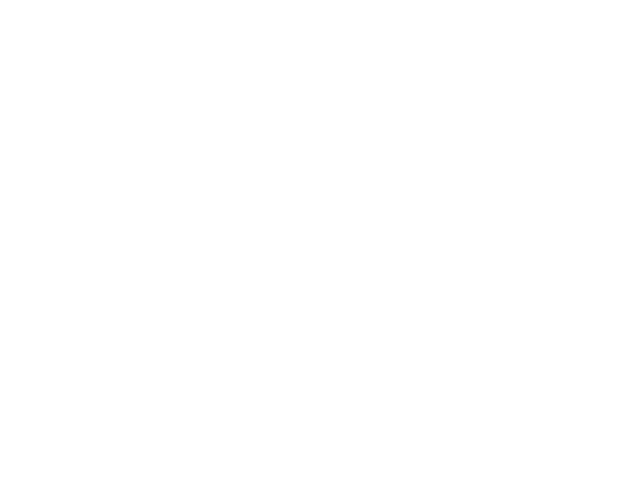
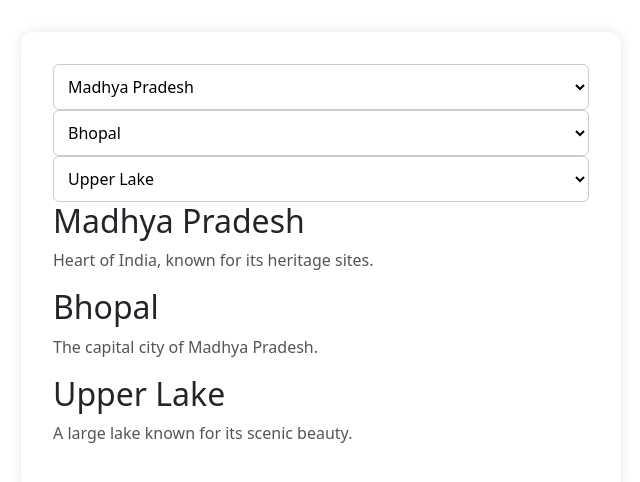
Before and after one commit to acciojob/dropdown-react-SaiKiran93814, a React app: page / in a window 1280 px wide. Shown: the top 482 px of the page, without its empty margins (319-959 px from the left). Built offline with nearby package versions, Linux system fonts and the light colour scheme.

Commit message:
completed Assignment

```diff
--- a/package.json
+++ b/package.json
@@ -12,8 +12,9 @@
   "author": "",
   "license": "ISC",
   "dependencies": {
+    "bootstrap": "^5.3.7",
+    "css-loader": "^4.3.0",
     "cypress": "^9.5.0",
-    "css-loader": "^4.3.0",
     "jest-junit": "^11.1.0",
     "react": "^16.13.1",
     "react-dom": "^16.13.1",
--- a/src/components/App.js
+++ b/src/components/App.js
@@ -1,152 +1,123 @@
-import React, { useState,useReducer } from "react";
-import "./../styles/App.css";
+import React, { useState } from "react";
+import "../styles/App.css";
+// Optional styling file
 
+const App = () => {
+  const data = [
+    {
+      name: "Madhya Pradesh",
+      description: "Heart of India, known for its heritage sites.",
+      cities: [
+        {
+          name: "Bhopal",
+          description: "The capital city of Madhya Pradesh.",
+          landmarks: [
+            {
+              name: "Upper Lake",
+              description: "A large lake known for its scenic beauty.",
+            },
+            {
+              name: "Van Vihar",
+              description: "A national park located in Bhopal.",
+            },
+          ],
+        },
+        {
+          name: "Indore",
+          description: "Commercial capital of the state.",
+          landmarks: [
+            {
+              name: "Rajwada Palace",
+              description: "Historic palace of the Holkars.",
+            },
+          ],
+        },
+      ],
+    },
+    {
+      name: "Maharashtra",
+      description: "Known for Mumbai and Bollywood.",
+      cities: [
+        {
+          name: "Mumbai",
+          description: "The financial capital of India.",
+          landmarks: [
+            {
+              name: "Gateway of India",
+              description: "Iconic arch-monument built during the 20th century.",
+            },
+          ],
+        },
+      ],
+    },
+  ];
 
-const states = [{
-	name : "Madhya Pradesh",
-	description:"Madhya Pradesh, a large state in central India, retains landmarks from eras throughout Indian history.",
-	city :[{
-		name : "Indore",
-		description:"Indore is a city in west-central India. It’s known for the 7-story Rajwada Palace and the Lal Baag Palace, which date back to Indore’s 19th-century Holkar dynasty.",
-		landmarks :[{
-			name : "Mhow",
-			description:"Dr. Ambedkar Nagar, commonly known as Mhow, is a cantonment in the Indore district in Madhya Pradesh state of India. It is located 23 kilometres south-west of Indore city, towards Mumbai on the old Mumbai-Agra Road.",
-		},{
-			name : "Dewas",
-			description:"Dewas is a city in the Malwa region of the Indian state of Madhya Pradesh. The municipality was formerly the seat of two princely states during the British Raj, Dewas Junior state and Dewas Senior state, ruled by the Puar clan of Maratha.",
-		}]
-	},{
-		name : "Bhopal",
-		description:"DBhopal is a city in the central Indian state of Madhya Pradesh. It's one of India’s greenest city. There are two main lakes, the Upper Lake and the Lower Lake.",
-		landmarks :[{
-			name : "MANIT",
-			description:"Maulana Azad National Institute of Technology Bhopal is a public technical university located in Bhopal, Madhya Pradesh, India. It is part of a group of publicly funded institutions in India known as National Institutes of Technology. ",
-		},{
-			name: "Berasia",
-			description:"Berasia is a landmark and a nagar palika in Bhopal district in the state of Madhya Pradesh, India. ",
-		}]
-	},{
-		name : "Gwalior",
-		description:"Gwalior is a city in the central Indian state of Madhya Pradesh. It's known for its palaces and temples, including the Sas Bahu Ka Mandir intricately carved Hindu temple. ",
-		landmarks :[{
-			name : "Ajaypur",
-			description:"Little less known city Ajaypur.",
-		}]
-	}]
-},{
-	name : "Jharkhand",
-	description:"Jharkhand is a state in eastern India. It's known for its waterfalls, the elegant Jain temples of Parasnath Hill and the elephants and tigers of Betla National Park.",
-	city :[{
-		name : "Dhanbad",
-		description:"Dhanbad is the second-most populated city in the Indian state of Jharkhand. It ranks as the 33rd largest city in India and is the 42nd largest million-plus urban agglomeration in India. It is the 96th fastest growing urban area of the world by the City Mayors Foundation.",
-		landmarks :[{
-			name : "IIT(ISM) Dhanbad",
-			description:"Indian Institute of Technology (Indian School of Mines) Dhanbad is a public technical and research university located in Dhanbad, India. It is an Institute of National Importance. IIT has 18 academic departments covering Engineering,",
-		},{
-			name : "Hirapur",
-			description:"Hirapur is a census landmark in Balaghat district in the Indian state of Madhya Pradesh.",
-		}]
-	},{
-		name : "Wasseypur",
-		description:"Wasseypur is a neighbourhood in the city of Dhanbad in Dhanbad Sadar subdivision of Dhanbad district in the state of Jharkhand in India. ",
-		landmarks :[{
-			name : "Pandey muhalla",
-			description:"Located behind the dhanbad junction is must visit place.",
-		},{
-			name : "MPI Hall",
-			description:"Space for everyone",
-		}]
-	},{
-		name : "Hazaribagh",
-		description:"Hazaribagh is a city and a municipal corporation in Hazaribagh district in the Indian state of Jharkhand. It is the divisional headquarters of North Chotanagpur division.",
-		landmarks :[{
-			name : "Shaheed Nirmal Mahto Park",
-			description:"Famous for its giant dinosaur structure",
-		},{
-			name : "Gandhi Maidan",
-			description:"Ideal for conduction major events",
-		}]
-	}]
-},{
-	name : "Assam",
-	description:"Assam is a state in northeastern India known for its wildlife, archeological sites and tea plantations. ",
-	city :[{
-		name : "Guwhati",
-		description:"Guwahati is a sprawling city beside the Brahmaputra River in the northeast Indian state of Assam. It’s known for holy sites like the hilltop Kamakhya Temple,",
-		landmarks :[{
-			name : "Ganesh Guri",
-			description:"Famous because of PVR city center.",
-		},{
-			name : "Kalyani Nagar",
-			description:"located near famous Lakshmi Nagar",
-		}]
-	},{
-		name : "dimapur",
-		description:"Dimapur is a city in Nagaland, India. It is the most populous city of Nagaland and also the most densely populated city in the state with an estimated population of about 250,000.",
-		landmarks :[{
-			name : "City Tower",
-			description:"Giant Tower standing by the road since history.",
-		},{
-			name : "Sunday Market",
-			description:"Famous for its weekend Sale on all items.",
-		}]
-	},{
-		name : "Tezpur",
-		description:"Tezpur is a landmark and urban agglomeration in Sonitpur district, Assam state, India. Tezpur is located on the banks of the river Brahmaputra, 175 kilometres northeast of Guwahati, and is the largest of the north bank landmarks with a population exceeding 100,000 as per Metropolitan Census 2011.",
-		landmarks :[{
-			name : "Bamuni Hills",
-			description:"Best location for photoshoots",
-		},{
-			name : "Bhujkhowa Bazar",
-			description:"Central Market for Tezpur",
-		}]
-	}]
-},{
-	name : "Bihar",
-	description:"Bihar is a state in East India, bordering Nepal. It is divided by the River Ganges, which floods its fertile plains. Important Buddhist pilgrimage sites include the Bodhi Tree in Bodhgaya's Mahabodhi Temple, under which the Buddha allegedly meditated.",
-	city :[{
-		name : "Patna",
-		description:"Patna is an ancient city that sprawls along the south bank of the Ganges River in Bihar, northeast India.",
-		landmarks :[{
-			name : "Sonpur",
-			description:"Sonpur is a city and sub-division in the Indian state of Bihar, situated on the banks of the River Gandak and Ganges River in the Saran District.",
-		},{
-			name : "Maner",
-			description:"Maner also spelled Maner or Maner Sharif, is a satellite landmark in Patna Metropolitan Region, in the Patna district in the Indian state of Bihar. Maner Sharif lies 24 km west of Patna the capital of Bihar on National Highway 30.",
-		}]
-	},{
-		name : "Gaya",
-		description:"Gaya is a holy city beside the Falgu River, in the northeast Indian state of Bihar. It’s known for 18th-century Vishnupad Mandir, a riverside temple with an octagonal shrine. Close by, ancient Mangla Gauri Temple is set on a hilltop. ",
-		landmarks :[{
-			name : "Bakraur",
-			description:"Bakraur, sometimes called Bakrour, is a village located slightly east of Bodh Gaya in the state of Bihar, India. It lies directly across the Phalgu River from the landmark of Bodh Gaya, where Gautama Buddha is said to have attained enlightenment.",
-		},{
-			name : "Barachatti",
-			description:"Barachatti is a block in the Gaya district of Bihar, India. Barachatti contains 141 villages and 13 gram panchayat. Sarwan bazar is the biggest and Nimi is the smallest village of Barachatti. The total population in Barachatti sub-district is 142,534 according to the census during 2011 by Indian Government.",
-		}]
-	},{
-		name : "Darbhanga",
-		description:"Darbhanga is a city and Municipal Corporation in the Indian state of Bihar. It is the 6th largest city of Bihar, only after Patna, Gaya, Bhagalpur, Muzaffarpur and Purnea. It is the headquarters of Darbhanga district and Darbhanga division and was the seat of the Raj Darbhanga and capital of the Mithila region.",
-		landmarks :[{
-			name : "Singhwara",
-			description:"Famous for its Groundnut Market",
-		},{
-			name : "Jale",
-			description:"Famous for its roasted seads market.",
-		}]
-	}]
-}];
+  // State hooks
+  const [stateIndex, setStateIndex] = useState(0);
+  const [cityIndex, setCityIndex] = useState(0);
+  const [landmarkIndex, setLandmarkIndex] = useState(0);
 
+  const handleStateChange = (e) => {
+    const newStateIndex = Number(e.target.value);
+    setStateIndex(newStateIndex);
+    setCityIndex(0);
+    setLandmarkIndex(0);
+  };
 
-function App()
-{
-	// Do not alter/remove main div
-	return (
-	<div id="main">
+  const handleCityChange = (e) => {
+    const newCityIndex = Number(e.target.value);
+    setCityIndex(newCityIndex);
+    setLandmarkIndex(0);
+  };
 
-	</div>
-	);
-}
+  const handleLandmarkChange = (e) => {
+    setLandmarkIndex(Number(e.target.value));
+  };
 
+  const currentState = data[stateIndex];
+  const currentCity = currentState.cities[cityIndex];
+  const currentLandmark = currentCity.landmarks[landmarkIndex];
+
+  return (
+    <div className="App">
+      {/* Dropdowns */}
+      <select id="state" value={stateIndex} onChange={handleStateChange}>
+        {data.map((state, index) => (
+          <option key={index} value={index}>
+            {state.name}
+          </option>
+        ))}
+      </select>
+
+      <select id="city" value={cityIndex} onChange={handleCityChange}>
+        {currentState.cities.map((city, index) => (
+          <option key={index} value={index}>
+            {city.name}
+          </option>
+        ))}
+      </select>
+
+      <select id="landmark" value={landmarkIndex} onChange={handleLandmarkChange}>
+        {currentCity.landmarks.map((landmark, index) => (
+          <option key={index} value={index}>
+            {landmark.name}
+          </option>
+        ))}
+      </select>
+
+      {/* Selected Details */}
+      <div>
+        <h2 id="state-name">{currentState.name}</h2>
+        <p id="state-description">{currentState.description}</p>
+
+        <h2 id="city-name">{currentCity.name}</h2>
+        <p id="city-description">{currentCity.description}</p>
+
+        <h2 id="landmark-name">{currentLandmark.name}</h2>
+        <p id="landmark-description">{currentLandmark.description}</p>
+      </div>
+    </div>
+  );
+};
 
 export default App;
--- a/src/styles/App.css
+++ b/src/styles/App.css
@@ -1,16 +1,38 @@
-h1 {
-    color: #27aedb;
-    text-align: center;
-    }
+/* styles.css */
 
-
-button{
-    color: #27aedb;
-    text-align: center;
-    justify-content: center;
-    align-items: center;
+body {
+  font-family: 'Segoe UI', Tahoma, Geneva, Verdana, sans-serif;
+  background-color: #f8f9fa;
+  padding: 2rem;
 }
 
-.bg-pink{
-	background-color:pink;
+.App {
+  max-width: 600px;
+  margin: auto;
+  padding: 2rem;
+  background-color: #ffffff;
+  border-radius: 12px;
+  box-shadow: 0 0 12px rgba(0, 0, 0, 0.1);
 }
+
+select {
+  display: block;
+  width: 100%;
+  padding: 10px;
+  margin-bottom: 1.5rem;
+  border-radius: 6px;
+  border: 1px solid #ccc;
+  font-size: 1rem;
+  background-color: #fff;
+}
+
+h2 {
+  margin-bottom: 0.3rem;
+  color: #333;
+}
+
+p {
+  margin-top: 0;
+  margin-bottom: 1.2rem;
+  color: #555;
+}
```
Also changed, not shown: 1 other file (tests, documents, lock files or other folders).
